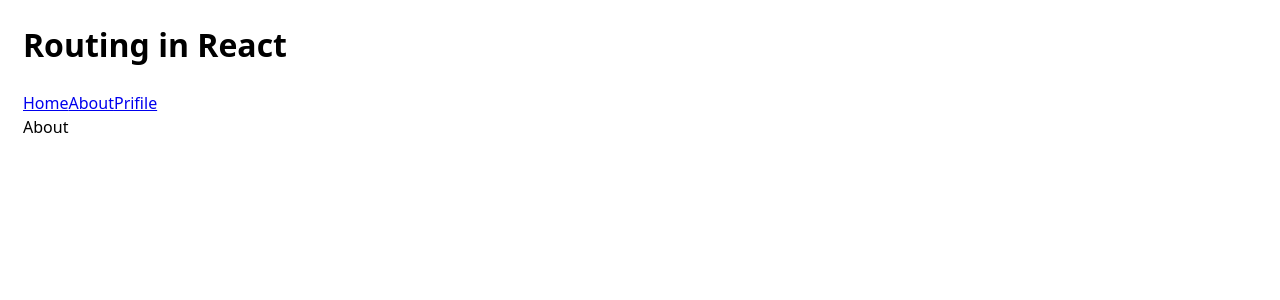
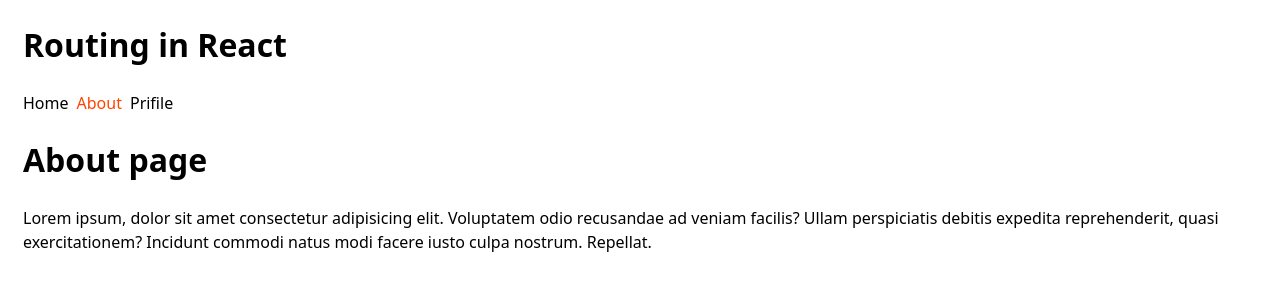
Before and after one commit to OlenkaPasko/R-lesson05, a React (Vite) app: page /about in a window 1280 px wide. Shown: the top 300 px of the page. Built offline with nearby package versions, Linux system fonts and the light colour scheme.

Commit message:
AboutPage

```diff
--- a/package.json
+++ b/package.json
@@ -10,6 +10,7 @@
     "preview": "vite preview"
   },
   "dependencies": {
+    "clsx": "^2.1.1",
     "react": "^18.3.1",
     "react-dom": "^18.3.1",
     "react-router-dom": "^6.24.1"
--- a/src/components/App/App.jsx
+++ b/src/components/App/App.jsx
@@ -1,15 +1,18 @@
 import css from "./App.module.css";
-import { Link, Routes, Route } from "react-router-dom";
+import { Routes, Route } from "react-router-dom";
+import Navigation from "../Navigation/Navigation";
+import HomePage from "../../pages/HomePage";
+import AboutPage from "../../pages/AboutPage";
+
 export default function App() {
   return (
     <div className={css.container}>
       <h1>Routing in React</h1>
-      <Link to="/">Home</Link>
-      <Link to="/about">About</Link>
-      <Link to="/profile">Prifile</Link>
+      <Navigation/>
+
       <Routes>
-        <Route path="/" element={<div>Home page</div>} />
-        <Route path="/about" element={<div>About</div>} />
+        <Route path="/" element={<HomePage/>} />
+        <Route path="/about" element={<AboutPage/>} />
         <Route path="/profile" element={<div>Profile page</div>} />
       </Routes>
     </div>
--- /dev/null
+++ b/src/components/Navigation/Navigation.jsx
@@ -0,0 +1,25 @@
+import { NavLink } from "react-router-dom";
+import clsx from "clsx";
+import css from "./Navigation.module.css";
+
+const makeNavLinkClass = ({ isActive }) => {
+  return clsx(css.link, isActive && css.active);
+};
+
+export default function Navigation() {
+  return (
+    <header>
+      <nav className={css.nav}>
+        <NavLink to="/" className={makeNavLinkClass}>
+          Home
+        </NavLink>
+        <NavLink to="/about" className={makeNavLinkClass}>
+          About
+        </NavLink>
+        <NavLink to="/profile" className={makeNavLinkClass}>
+          Prifile
+        </NavLink>
+      </nav>
+    </header>
+  );
+}
--- /dev/null
+++ b/src/components/Navigation/Navigation.module.css
@@ -0,0 +1,13 @@
+.nav {
+    display: flex;
+    gap: 8px;
+}
+
+.link {
+    text-decoration: none;
+    color: black;
+}
+
+.active {
+    color: orangered;
+}
--- /dev/null
+++ b/src/pages/AboutPage.jsx
@@ -0,0 +1,13 @@
+export default function AboutPage() {
+  return (
+    <div>
+      <h1>About page</h1>
+      <p>
+        Lorem ipsum, dolor sit amet consectetur adipisicing elit. Voluptatem
+        odio recusandae ad veniam facilis? Ullam perspiciatis debitis expedita
+        reprehenderit, quasi exercitationem? Incidunt commodi natus modi facere
+        iusto culpa nostrum. Repellat.
+      </p>
+    </div>
+  );
+}
--- /dev/null
+++ b/src/pages/HomePage.jsx
@@ -0,0 +1,14 @@
+
+export default function HomePage() {
+  return (
+    <div>
+      <h1>Home page</h1>
+      <p>
+        Lorem ipsum, dolor sit amet consectetur adipisicing elit. Voluptatem
+        odio recusandae ad veniam facilis? Ullam perspiciatis debitis expedita
+        reprehenderit, quasi exercitationem? Incidunt commodi natus modi facere
+        iusto culpa nostrum. Repellat.
+      </p>
+    </div>
+  );
+}
```
Also changed, not shown: 1 other file (tests, documents, lock files or other folders).
